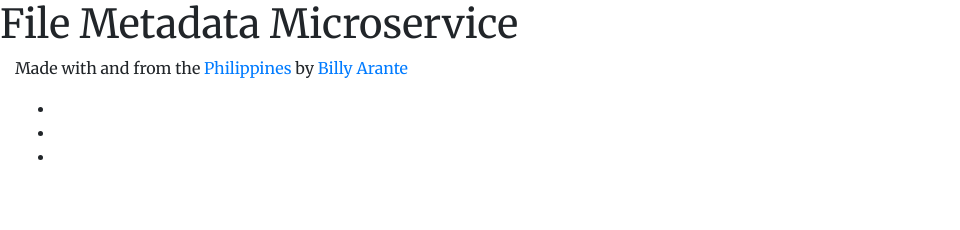
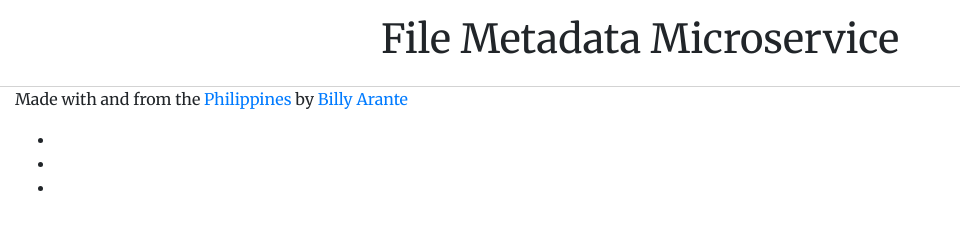
Before and after one commit to arantebw/file-metadata-microservice, a website: page views/index.html in a window 1280 px wide. Shown: the whole page, without its empty margins (0-960 px from the left). Drawn offline with nearby package versions, Linux system fonts and the light colour scheme; files that its build step writes are made by us from their sources.

Commit message:
add: Initial design for header

```diff
--- a/assets/stylesheets/main.scss
+++ b/assets/stylesheets/main.scss
@@ -3,3 +3,8 @@
 body {
   font-family: 'Merriweather', serif;
 }
+
+header {
+  border-bottom: 1px solid lightgrey;
+  padding: 15px 0;
+}
--- a/views/index.html
+++ b/views/index.html
@@ -17,7 +17,9 @@
 
 </head>
 <body>
-  <h1>File Metadata Microservice</h1>
+  <header class="container-fluid text-center">
+    <h1>File Metadata Microservice</h1>
+  </header>
 
   <footer class="container-fluid">
     <p>Made with <i class="fas fa-heart"></i> and <i class="fas fa-coffee"></i> from the <a href="#">Philippines</a> by <a href="https://arantebw.github.io/" target="_blank">Billy Arante</a></p>
```
Also changed, not shown: public/stylesheets/main.css.
